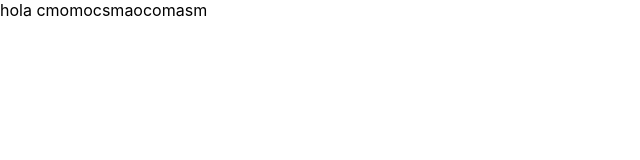
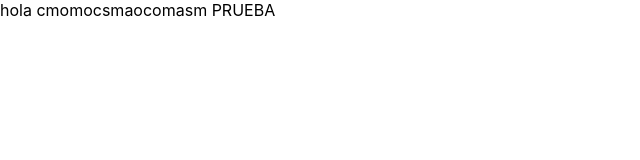
Before and after one commit to felipendelicia/indigoclima-web, a React (Create React App) app: page / in a window 1280 px wide. Shown: the top 160 px of the page, without its empty margins (0-640 px from the left). Built offline with nearby package versions, Linux system fonts and the light colour scheme; the HTML template or start-up script is replaced by a standard one.

Commit message:
Update App.tsx

```diff
--- a/src/App.tsx
+++ b/src/App.tsx
@@ -1,7 +1,7 @@
 function App() {
   return (
     <div className="App">
-      hola cmomocsmaocomasm
+      hola cmomocsmaocomasm PRUEBA
     </div>
   );
 }
```
